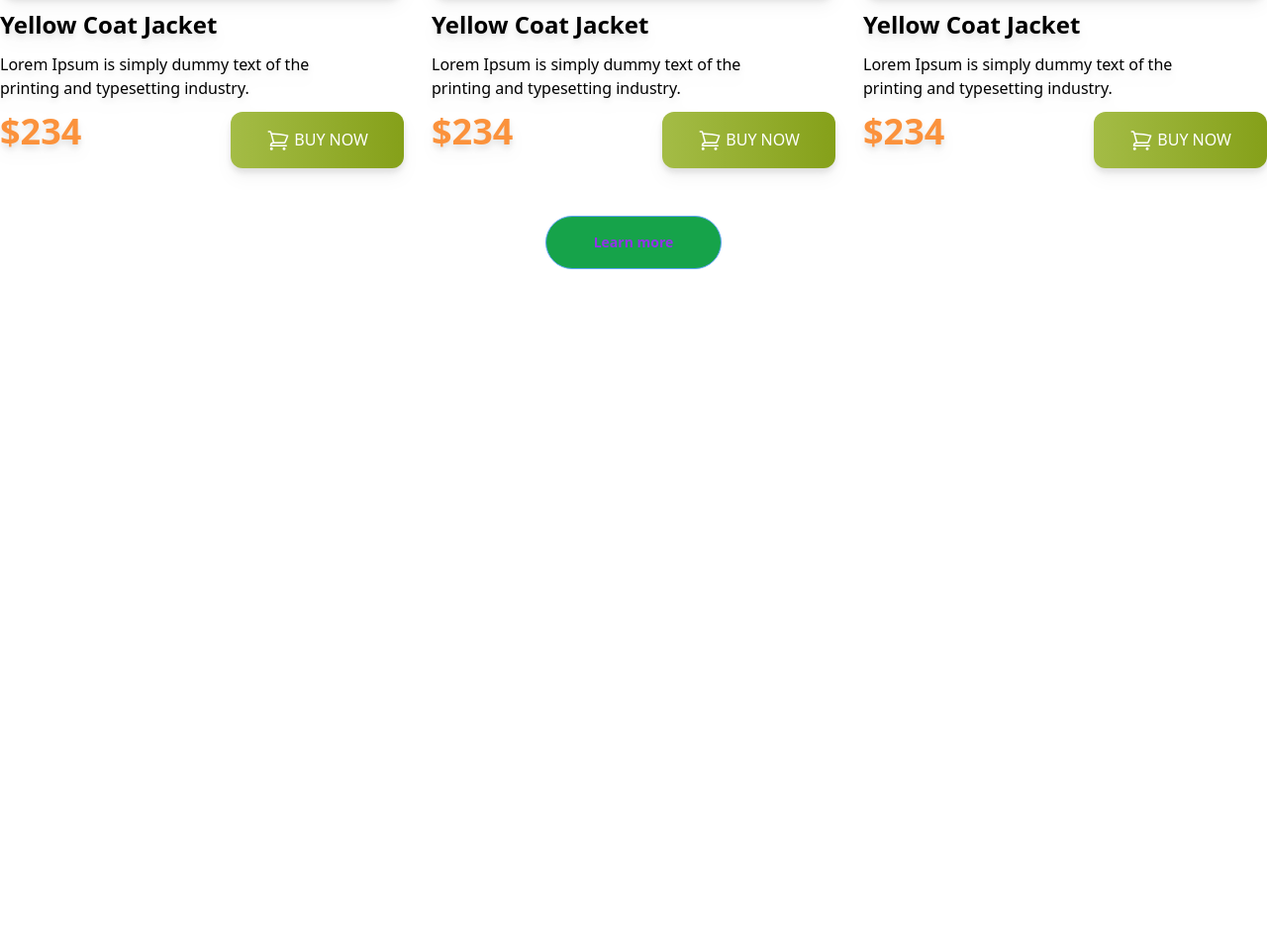
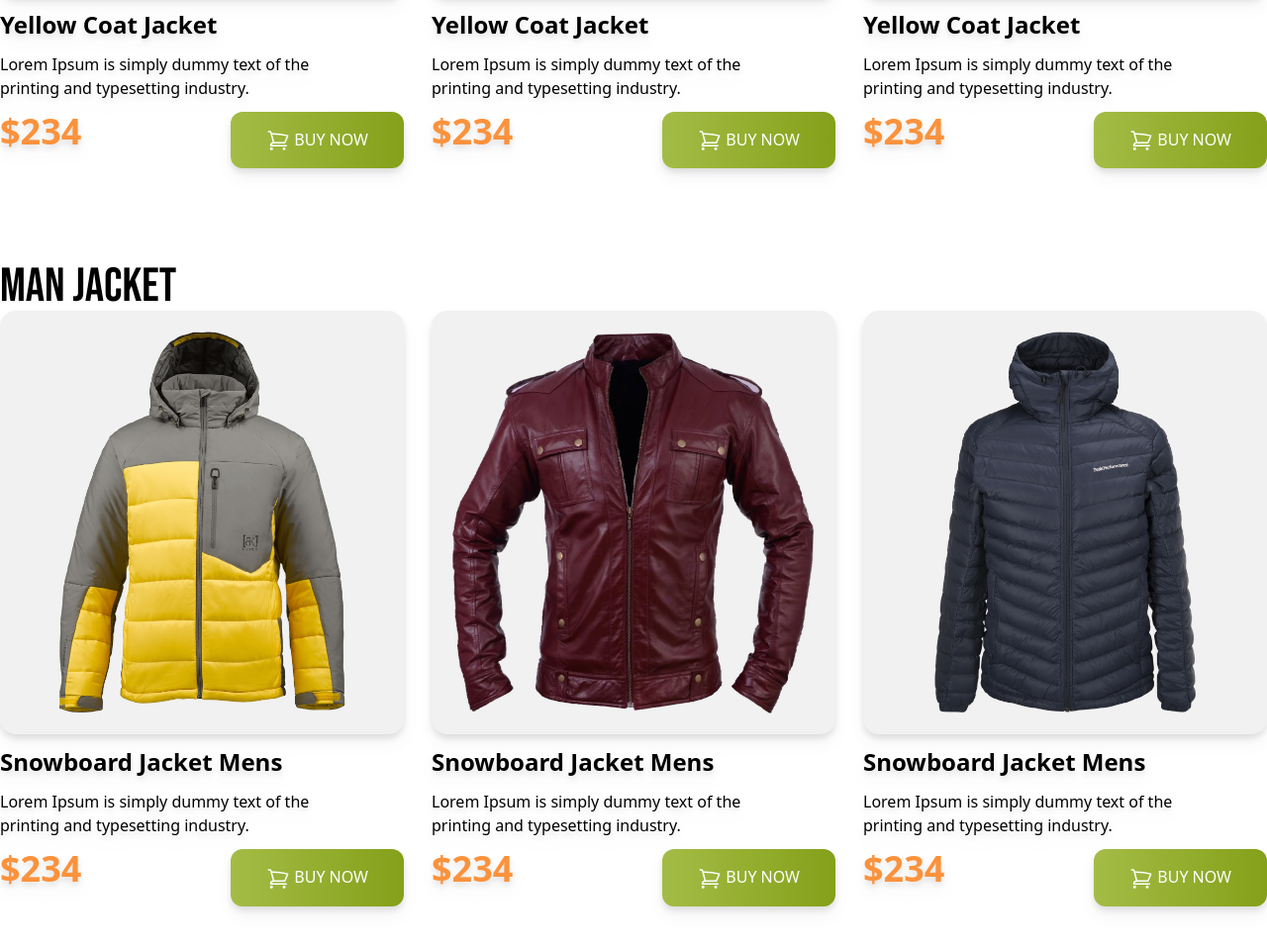
Before and after one commit to MHMIZAN09/Penguin-Fashion, a plain HTML site: page index.html in a window 1280 px wide. Shown: the part 1301-2261 px from the top of the page at 99% size. Before the commit the page ends 1573 px from the top, so only its background shows below. Drawn offline with nearby package versions, Linux system fonts and the light colour scheme.

Commit message:
add man jackets section

```diff
--- a/index.html
+++ b/index.html
@@ -118,9 +118,73 @@
                     </div>
                 </div>
         </section>
-        <section class=" flex justify-center items-center">
-            <button class=" px-12 py-4 border border-blue-400
-            bg-green-600 rounded-full text-sm text-purple-600 font-semibold hover:text-white hover:bg-black ">Learn more</button>
+        <section class="py-12">
+            <h3 class="text-5xl font-bebas">Man Jacket</h3>
+            <div class="grid grid-cols-1 md:grid-cols-2 lg:grid-cols-3 gap-7">
+                <div class="space-y-3 drop-shadow-lg">
+                    <div class="bg-[#F1F1F1] p-5 rounded-2xl">
+                        <img src="images/jacket-4.png" alt="">
+                    </div>
+                    <h4 class="text-2xl font-bold">Snowboard Jacket Mens</h4>
+                    <p>Lorem Ipsum is simply dummy text of the
+                        <br> printing and typesetting industry.
+                    </p>
+                    <div class="flex justify-between">
+                        <h3 class="text-4xl font-black text-orange-400">$234</h3>
+                        <button
+                            class="py-4 px-9 bg-gradient-to-r from-[#A4BC46] to-[#85A019] rounded-xl text-white font-medium">
+                            <svg xmlns="http://www.w3.org/2000/svg" fill="none" viewBox="0 0 24 24" stroke-width="1.5"
+                                stroke="currentColor" class="w-6 h-6 inline">
+                                <path stroke-linecap="round" stroke-linejoin="round"
+                                    d="M2.25 3h1.386c.51 0 .955.343 1.087.835l.383 1.437M7.5 14.25a3 3 0 00-3 3h15.75m-12.75-3h11.218c1.121-2.3 2.1-4.684 2.924-7.138a60.114 60.114 0 00-16.536-1.84M7.5 14.25L5.106 5.272M6 20.25a.75.75 0 11-1.5 0 .75.75 0 011.5 0zm12.75 0a.75.75 0 11-1.5 0 .75.75 0 011.5 0z" />
+                            </svg>
+
+                            BUY NOW</button>
+                    </div>
+                </div>
+                <div class="space-y-3 drop-shadow-lg">
+                    <div class="bg-[#F1F1F1] p-5 rounded-2xl">
+                        <img src="images/jacket-5.png" alt="">
+                    </div>
+                    <h4 class="text-2xl font-bold">Snowboard Jacket Mens</h4>
+                    <p>Lorem Ipsum is simply dummy text of the
+                        <br> printing and typesetting industry.
+                    </p>
+                    <div class="flex justify-between">
+                        <h3 class="text-4xl font-black text-orange-400">$234</h3>
+                        <button
+                            class="py-4 px-9 bg-gradient-to-r from-[#A4BC46] to-[#85A019] rounded-xl text-white font-medium">
+                            <svg xmlns="http://www.w3.org/2000/svg" fill="none" viewBox="0 0 24 24" stroke-width="1.5"
+                                stroke="currentColor" class="w-6 h-6 inline">
+                                <path stroke-linecap="round" stroke-linejoin="round"
+                                    d="M2.25 3h1.386c.51 0 .955.343 1.087.835l.383 1.437M7.5 14.25a3 3 0 00-3 3h15.75m-12.75-3h11.218c1.121-2.3 2.1-4.684 2.924-7.138a60.114 60.114 0 00-16.536-1.84M7.5 14.25L5.106 5.272M6 20.25a.75.75 0 11-1.5 0 .75.75 0 011.5 0zm12.75 0a.75.75 0 11-1.5 0 .75.75 0 011.5 0z" />
+                            </svg>
+
+                            BUY NOW</button>
+                    </div>
+                </div>
+                <div class="space-y-3 drop-shadow-lg">
+                    <div class="bg-[#F1F1F1] p-5 rounded-2xl">
+                        <img src="images/jacket-6.png" alt="">
+                    </div>
+                    <h4 class="text-2xl font-bold">Snowboard Jacket Mens</h4>
+                    <p>Lorem Ipsum is simply dummy text of the
+                        <br> printing and typesetting industry.
+                    </p>
+                    <div class="flex justify-between">
+                        <h3 class="text-4xl font-black text-orange-400">$234</h3>
+                        <button
+                            class="py-4 px-9 bg-gradient-to-r from-[#A4BC46] to-[#85A019] rounded-xl text-white font-medium">
+                            <svg xmlns="http://www.w3.org/2000/svg" fill="none" viewBox="0 0 24 24" stroke-width="1.5"
+                                stroke="currentColor" class="w-6 h-6 inline">
+                                <path stroke-linecap="round" stroke-linejoin="round"
+                                    d="M2.25 3h1.386c.51 0 .955.343 1.087.835l.383 1.437M7.5 14.25a3 3 0 00-3 3h15.75m-12.75-3h11.218c1.121-2.3 2.1-4.684 2.924-7.138a60.114 60.114 0 00-16.536-1.84M7.5 14.25L5.106 5.272M6 20.25a.75.75 0 11-1.5 0 .75.75 0 011.5 0zm12.75 0a.75.75 0 11-1.5 0 .75.75 0 011.5 0z" />
+                            </svg>
+
+                            BUY NOW</button>
+                    </div>
+                </div>
+            </div>
         </section>
     </main>
 </body>
```
